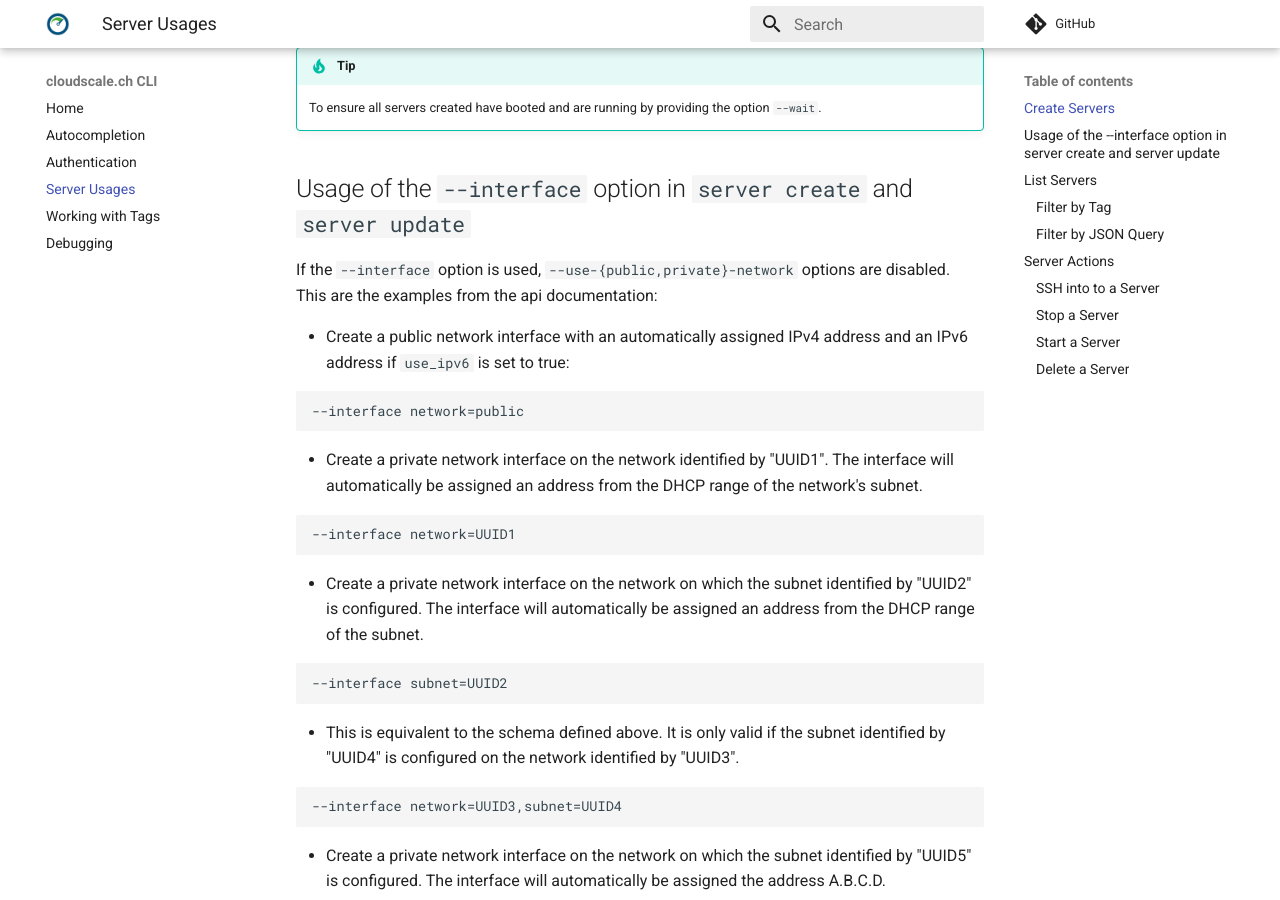
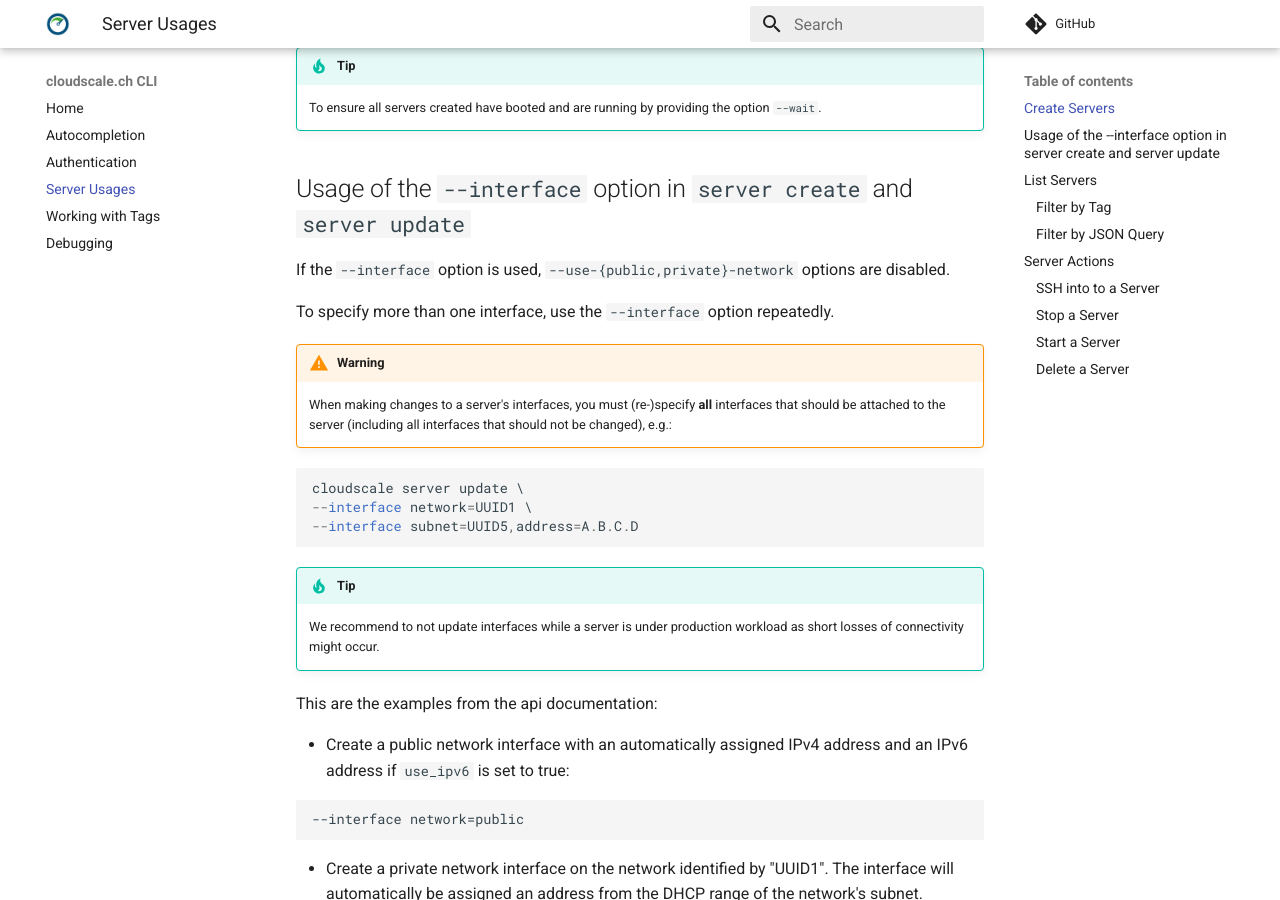
Before and after one commit to cloudscale-ch/cloudscale-cli, an MkDocs documentation site: the page built from docs/server.md, in a window 1280 px wide and 900 px high, scrolled down 1064 px. Built offline with MkDocs 1.6.1 and Material for MkDocs 9.7.7, drawn with Linux system fonts in a browser that asks for light colours; comment, search, counter and statistics services are not loaded.

Commit message:
Add updating interfaces warning to docs (#48)
Add updating interfaces warning to docs

```diff
--- a/docs/server.md
+++ b/docs/server.md
@@ -53,6 +53,22 @@ cloudscale server create \
 
 ## Usage of the `--interface` option in `server create` and `server update`
 If the `--interface` option is used, `--use-{public,private}-network` options are disabled.
+
+To specify more than one interface, use the `--interface` option repeatedly.
+
+!!! warning
+    When making changes to a server's interfaces, you must (re-)specify **all** interfaces that should be attached to
+    the server (including all interfaces that should not be changed), e.g.:
+~~~
+cloudscale server update \
+--interface network=UUID1 \
+--interface subnet=UUID5,address=A.B.C.D
+~~~
+
+!!! tip
+    We recommend to not update interfaces while a server is under production workload as short losses of connectivity
+    might occur.
+
 This are the examples from the api documentation:
 
 * Create a public network interface with an automatically assigned IPv4 address and an IPv6 address if `use_ipv6` is set
```
